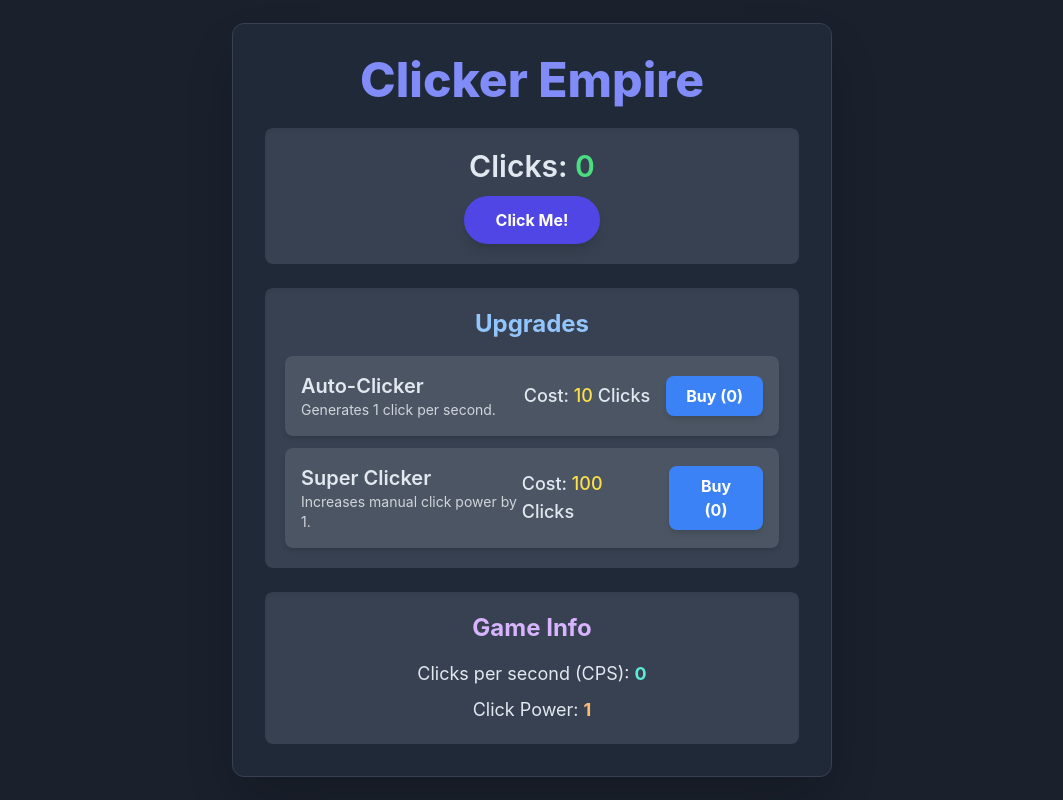
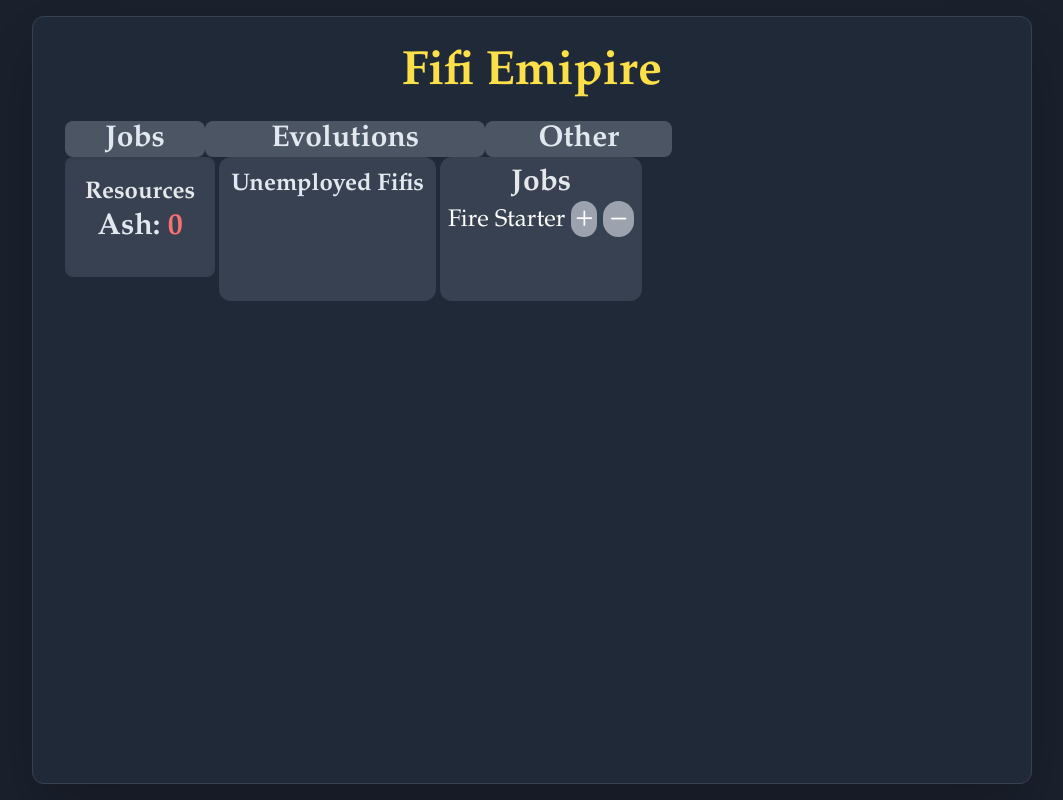
Before and after one commit to selenacohenlin/fifi-empire, a plain HTML site: page index.html in a window 1280 px wide. Shown: the whole page, without its empty margins (108-1171 px from the left). Drawn offline with nearby package versions, Linux system fonts and the light colour scheme.

Commit message:
Designed Job window and added tabs

```diff
--- a/game.css
+++ b/game.css
@@ -1,11 +1,11 @@
  /* Custom styles for Inter font and general body styling */
         body {
-            font-family: 'Inter', sans-serif;
+            font-family: 'Garamond', serif;
             background-color: #1a202c; /* Dark background */
             color: #e2e8f0; /* Light text */
             display: flex;
             justify-content: center;
-            align-items: center;
+
             min-height: 100vh;
             margin: 0;
             padding: 1rem; /* Add some padding for smaller screens */
@@ -15,7 +15,7 @@
         /* Responsive adjustments for the game container */
         .game-container {
             width: 100%;
-            max-width: 600px; /* Max width for desktop */
+            max-width: 1000px; /* Max width for desktop */
         }
 
         /* Custom scrollbar for better aesthetics */
--- a/index.html
+++ b/index.html
@@ -9,56 +9,34 @@
    <link rel="stylesheet" type="text/css" href="game.css">
 </head>
 <body class="antialiased">
+
     <div class="game-container bg-gray-800 p-6 md:p-8 rounded-xl shadow-2xl border border-gray-700">
-        <h1 class="text-4xl md:text-5xl font-extrabold text-center mb-6 text-indigo-400">Clicker Empire</h1>
+        <h1 class="text-4xl md:text-5xl font-extrabold text-center mb-6 text-yellow-300">Fifi Emipire</h1>
+        <div class="tab-bar" style="width:100%; display: flex;">
+            <button id="jobs-tab" class="bg-gray-600 hover:bg-gray-500 active:bg-gray-600 rounded-lg" style="width:15%"><h1 class="text-3xl text-center font-semibold text-indigo-0">Jobs</h1></button>
+            <button id="evolutions-tab" class="bg-gray-600 hover:bg-gray-500 active:bg-gray-600 rounded-lg" style="width:30%"><h1 class="text-3xl text-center font-semibold text-indigo-0">Evolutions</h1></button>
+            <button id="others-tab" class="bg-gray-600 hover:bg-gray-500 active:bg-gray-600 rounded-lg" style="width:20%"><h1 class="text-3xl text-center font-semibold text-indigo-0">Other</h1></button>
+        </div>
+        <div class=" jobs-window bg-grey-500 rounded-xl flex flex-row">
+            <div class="bg-gray-700 p-5 rounded-lg shadow-inner mb-6 text-center">
+                <p class="text-2xl font-bold text-gray-200">Resources</p>
+                <p class="text-2xl md:text-3xl font-semibold mb-3">Ash: <span id="clicksDisplay" class="text-red-400">0</span></p>
+            </div>
+            <div class="unemployed-container bg-gray-700 rounded-xl mx-1 p-3">
+                <p class="text-2xl font-semibold text-grey-200 text-center">Unemployed Fifis</p>
+                </div>
 
-        <!-- Main Clicker Section -->
-        <div class="bg-gray-700 p-5 rounded-lg shadow-inner mb-6 text-center">
-            <p class="text-2xl md:text-3xl font-semibold mb-3">Clicks: <span id="clicksDisplay" class="text-green-400">0</span></p>
-            <button id="clickButton" class="bg-indigo-600 hover:bg-indigo-700 active:bg-indigo-800 text-white font-bold py-3 px-8 rounded-full shadow-lg transition duration-200 ease-in-out transform hover:scale-105 focus:outline-none focus:ring-2 focus:ring-indigo-500 focus:ring-opacity-75">
-                Click Me!
-            </button>
-        </div>
-
-        <!-- Upgrades Section -->
-        <div class="bg-gray-700 p-5 rounded-lg shadow-inner mb-6">
-            <h2 class="text-2xl font-bold mb-4 text-center text-blue-300">Upgrades</h2>
-
-            <!-- Auto-Clicker Upgrade -->
-            <div class="flex flex-col md:flex-row items-center justify-between bg-gray-600 p-4 rounded-lg mb-3 shadow-md">
-                <div class="mb-2 md:mb-0 text-center md:text-left">
-                    <p class="text-xl font-semibold">Auto-Clicker</p>
-                    <p class="text-sm text-gray-300">Generates 1 click per second.</p>
-                </div>
-                <div class="flex items-center">
-                    <p class="text-lg font-medium mr-4">Cost: <span id="autoClickerCostDisplay" class="text-yellow-300">10</span> Clicks</p>
-                    <button id="buyAutoClickerButton" class="bg-blue-500 hover:bg-blue-600 active:bg-blue-700 text-white font-bold py-2 px-5 rounded-lg shadow-md transition duration-200 ease-in-out transform hover:scale-105 focus:outline-none focus:ring-2 focus:ring-blue-400 focus:ring-opacity-75">
-                        Buy (<span id="autoClickerLevelDisplay">0</span>)
-                    </button>
-                </div>
-            </div>
-
-            <!-- Super Clicker Upgrade -->
-            <div class="flex flex-col md:flex-row items-center justify-between bg-gray-600 p-4 rounded-lg shadow-md">
-                <div class="mb-2 md:mb-0 text-center md:text-left">
-                    <p class="text-xl font-semibold">Super Clicker</p>
-                    <p class="text-sm text-gray-300">Increases manual click power by 1.</p>
-                </div>
-                <div class="flex items-center">
-                    <p class="text-lg font-medium mr-4">Cost: <span id="superClickerCostDisplay" class="text-yellow-300">100</span> Clicks</p>
-                    <button id="buySuperClickerButton" class="bg-blue-500 hover:bg-blue-600 active:bg-blue-700 text-white font-bold py-2 px-5 rounded-lg shadow-md transition duration-200 ease-in-out transform hover:scale-105 focus:outline-none focus:ring-2 focus:ring-blue-400 focus:ring-opacity-75">
-                        Buy (<span id="superClickerLevelDisplay">0</span>)
-                    </button>
+             <div class="jobs-container bg-gray-700 rounded-xl p-2">
+                <p class="text-3xl font-semibold text-gray-200 text-center">Jobs</p>
+                <div class="fire-starter-container text-2xl text-white text-center">Fire Starter
+                   <button id="plus-button" class="text-3xl text-white text-center bg-gray-400 rounded-full hover:bg-gray-500 px-1">+</button>
+                    <button id="minus-button" class="text-3xl text-white text-center bg-gray-400 rounded-full hover:bg-gray-500 px-2">–</button>
                 </div>
             </div>
         </div>
-
-        <!-- Game Info/Status Section -->
-        <div class="bg-gray-700 p-5 rounded-lg shadow-inner text-center">
-            <h2 class="text-2xl font-bold mb-4 text-center text-purple-300">Game Info</h2>
-            <p class="text-lg mb-2">Clicks per second (CPS): <span id="cpsDisplay" class="font-bold text-teal-300">0</span></p>
-            <p class="text-lg">Click Power: <span id="clickPowerDisplay" class="font-bold text-orange-300">1</span></p>
+        <div class="evolutions-window bg-gray-500 rounded xl display-none">
         </div>
+    </div>
 
         <!-- Message Box (hidden by default) -->
         <div id="messageBox" class="fixed inset-0 bg-black bg-opacity-75 flex items-center justify-center p-4 z-50 hidden">
```
